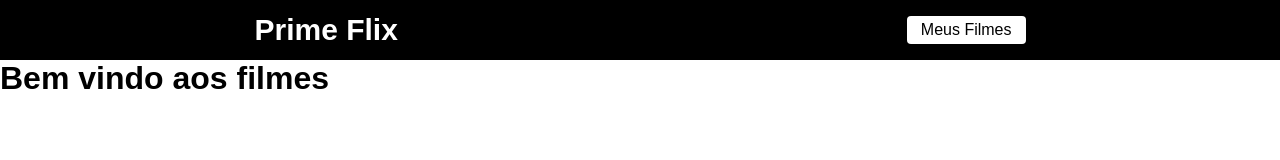
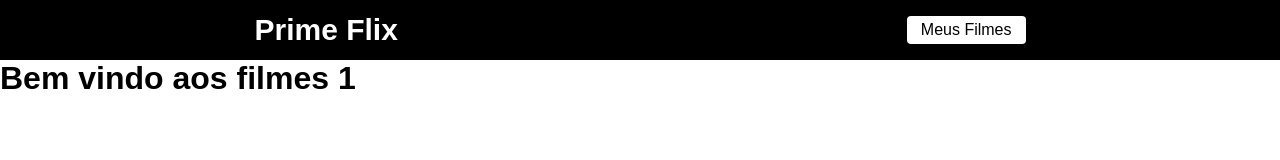
Before and after one commit to Eduardosmv/projetoflix, a React (Create React App) app in the folder prime/: page /Fime/1 in a window 1280 px wide. Shown: the top 160 px of the page. Built offline with nearby package versions, Linux system fonts and the light colour scheme.

Commit message:
Update index.js

```diff
--- a/prime/src/pages/Filme/index.js
+++ b/prime/src/pages/Filme/index.js
@@ -1,7 +1,12 @@
+import{ useEffect, useState} from 'react';
+import {useParams } from 'react-router-dom';
+
+
 function Filme(){
+    const {id} = useParams();
     return(
         <div>
-           <h1>Bem vindo aos filmes</h1>
+           <h1>Bem vindo aos filmes {id}</h1>
 
         </div>
     )
```
